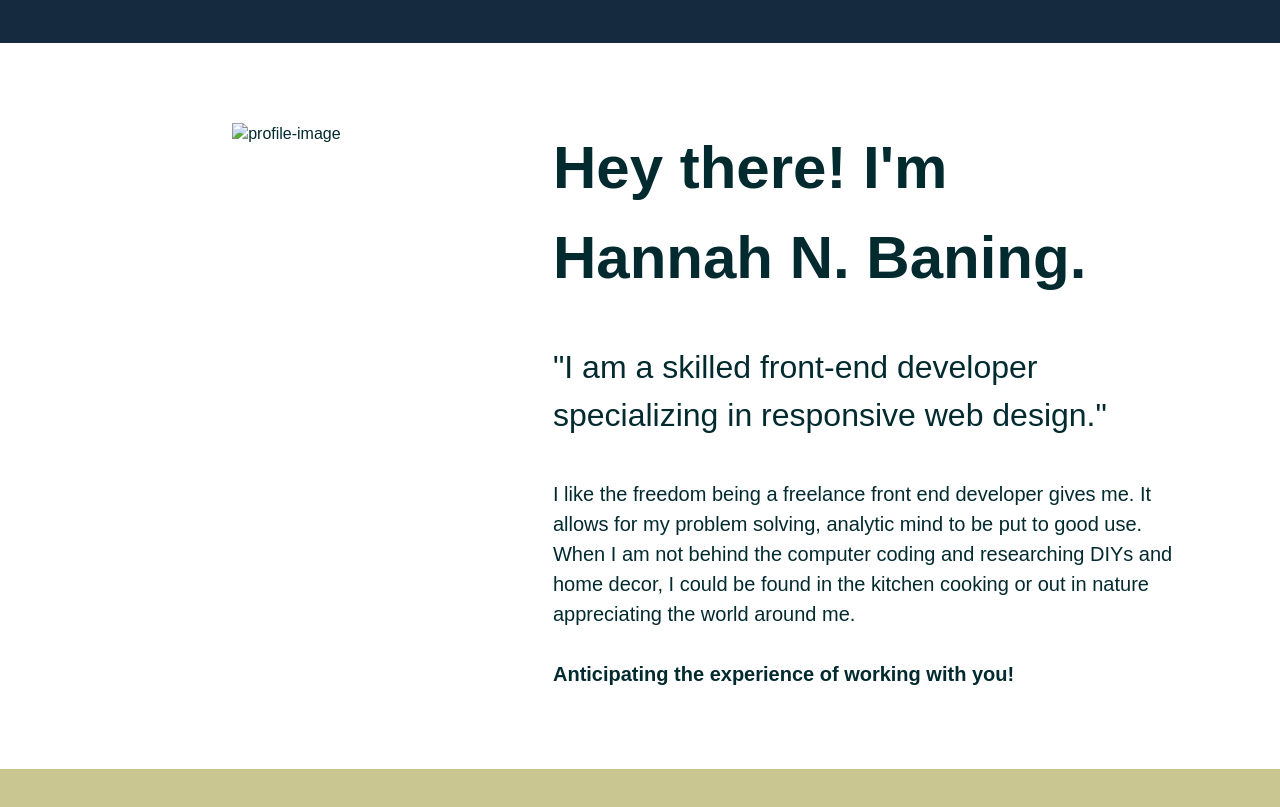
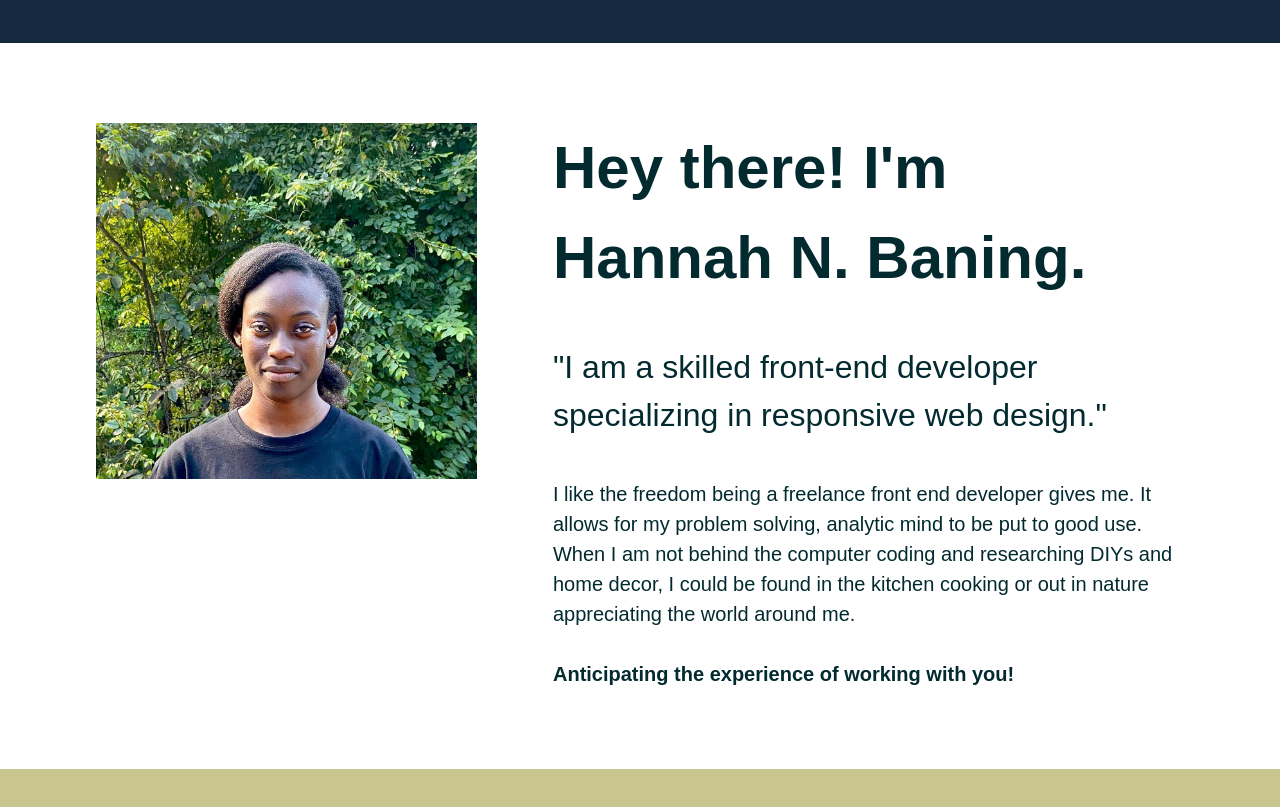
Before and after one commit to 123qoly/portfolio, a website built with webpack: page index.html in a window 1280 px wide. Shown: the part 3100-3907 px from the top of the page. Built offline with nearby package versions, Linux system fonts and the light colour scheme; a web font is replaced by a local one.

Commit message:
Total commits

```diff
--- a/index.html
+++ b/index.html
@@ -152,7 +152,7 @@
       <div class="content-wrapper">
         <div class="about-content-wrapper">
           <figure>
-            <img src="" alt="profile-image">
+            <img src="img/meeee-2.jpg" alt="profile-image">
           </figure>
           <div class="about-info">
             <h3>Hey there! I'm Hannah N. Baning.</h3>
```
Also changed, not shown: img/meeee-2.jpg (added).
